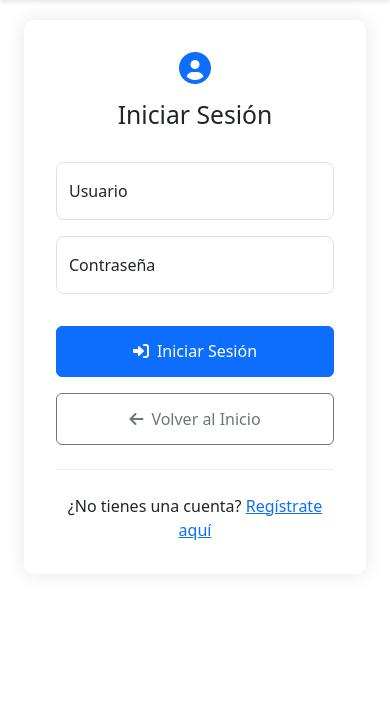
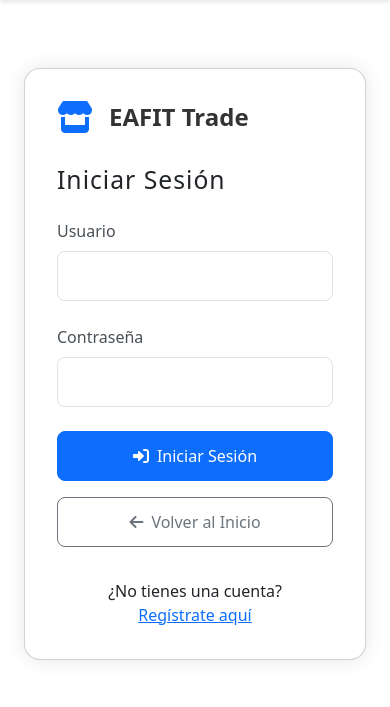
Before and after one commit to camiloarbr/EafitTrade, a Django app: page /login/ in a window 390 px wide. Shown: the part 56-763 px from the top of the page. Run offline with Django 5.2, Linux system fonts and the light colour scheme.

Commit message:
Cambio de diseño del login

```diff
--- a/products/templates/registration/login.html
+++ b/products/templates/registration/login.html
@@ -4,61 +4,111 @@
 
 {% block extra_styles %}
 <style>
-    .auth-container {
-        max-width: 400px;
-        margin: 2rem auto;
+    .auth-section {
+        min-height: calc(100vh - 56px);
+        background-color: var(--primary-color);
+        background-image: linear-gradient(135deg, var(--primary-color) 0%, #0056b3 100%);
     }
 
     .auth-card {
-        background: white;
-        border-radius: 10px;
+        border-radius: 1rem;
+        overflow: hidden;
         box-shadow: 0 0 20px rgba(0,0,0,0.1);
-        padding: 2rem;
     }
 
-    .auth-header {
-        text-align: center;
+    .auth-image {
+        background-image: url('https://www.eafit.edu.co/Style%20Library/images/logo-universidad-eafit.png');
+        background-size: cover;
+        background-position: center;
+        background-color: #f8f9fa;
+        min-height: 300px;
+    }
+
+    .auth-form {
+        padding: 3rem;
+    }
+
+    .brand-wrapper {
         margin-bottom: 2rem;
     }
 
-    .auth-header i {
+    .brand-icon {
         font-size: 2rem;
         color: var(--primary-color);
-        margin-bottom: 1rem;
     }
 
-    .form-floating {
-        margin-bottom: 1rem;
+    .brand-text {
+        font-size: 1.5rem;
+        font-weight: bold;
+        color: #333;
+        margin: 0;
     }
 
-    .form-floating input {
-        border-radius: 8px;
+    .form-control {
+        padding: 0.75rem 1rem;
+        font-size: 1rem;
+        border-radius: 0.5rem;
+        border: 1px solid #dee2e6;
+    }
+
+    .form-control:focus {
+        border-color: var(--primary-color);
+        box-shadow: 0 0 0 0.2rem rgba(13, 110, 253, 0.25);
+    }
+
+    .form-label {
+        color: #495057;
+        font-weight: 500;
+    }
+
+    .btn-auth {
+        padding: 0.75rem 1.5rem;
+        font-size: 1rem;
+        border-radius: 0.5rem;
+        width: 100%;
+        font-weight: 500;
     }
 
     .auth-footer {
+        margin-top: 2rem;
         text-align: center;
-        margin-top: 1.5rem;
-        padding-top: 1.5rem;
-        border-top: 1px solid #eee;
     }
 
-    .btn-auth {
-        width: 100%;
-        padding: 0.8rem;
-        font-weight: 500;
+    .auth-links {
         margin-top: 1rem;
+        font-size: 0.875rem;
+    }
+
+    @media (max-width: 767.98px) {
+        .auth-image {
+            min-height: 200px;
+        }
+
+        .auth-form {
+            padding: 2rem;
+        }
     }
 </style>
 {% endblock %}
 
 {% block content %}
-<div class="container">
-    <div class="auth-container">
-        <div class="auth-card">
-            <div class="auth-header">
-                <i class="fas fa-user-circle"></i>
-                <h2>Iniciar Sesión</h2>
+<section class="auth-section py-5">
+    <div class="container h-100">
+        <div class="row justify-content-center align-items-center">
+            <div class="col-12 col-xl-10">
+                <div class="card auth-card">
+                    <div class="row g-0">
+                        <div class="col-md-5 d-none d-md-block">
+                            <div class="auth-image h-100"></div>
                         </div>
+                        <div class="col-md-7">
+                            <div class="auth-form">
+                                <div class="brand-wrapper d-flex align-items-center">
+                                    <i class="fas fa-store brand-icon me-3"></i>
+                                    <h1 class="brand-text">EAFIT Trade</h1>
+                                </div>
+
+                                <h2 class="fw-normal mb-4" style="letter-spacing: 1px;">Iniciar Sesión</h2>
 
                                 {% if form.errors %}
                                 <div class="alert alert-danger" role="alert">
@@ -70,10 +120,11 @@
                                 <form method="post" novalidate>
                                     {% csrf_token %}
 
-                <div class="form-floating">
-                    <input type="text" name="username" class="form-control {% if form.username.errors %}is-invalid{% endif %}"
-                           id="id_username" placeholder="Usuario" required>
-                    <label for="id_username">Usuario</label>
+                                    <div class="mb-4">
+                                        <label for="id_username" class="form-label">Usuario</label>
+                                        <input type="text" name="username"
+                                               class="form-control form-control-lg {% if form.username.errors %}is-invalid{% endif %}"
+                                               id="id_username" required>
                                         {% if form.username.errors %}
                                         <div class="invalid-feedback">
                                             {{ form.username.errors|join:", " }}
@@ -81,10 +132,11 @@
                                         {% endif %}
                                     </div>
 
-                <div class="form-floating">
-                    <input type="password" name="password" class="form-control {% if form.password.errors %}is-invalid{% endif %}"
-                           id="id_password" placeholder="Contraseña" required>
-                    <label for="id_password">Contraseña</label>
+                                    <div class="mb-4">
+                                        <label for="id_password" class="form-label">Contraseña</label>
+                                        <input type="password" name="password"
+                                               class="form-control form-control-lg {% if form.password.errors %}is-invalid{% endif %}"
+                                               id="id_password" required>
                                         {% if form.password.errors %}
                                         <div class="invalid-feedback">
                                             {{ form.password.errors|join:", " }}
@@ -94,21 +146,25 @@
 
                                     <input type="hidden" name="next" value="{{ next }}">
 
-                <button type="submit" class="btn btn-primary btn-auth">
+                                    <button type="submit" class="btn btn-primary btn-auth mb-3">
                                         <i class="fas fa-sign-in-alt me-2"></i>Iniciar Sesión
                                     </button>
 
                                     <a href="{% url 'home' %}" class="btn btn-outline-secondary btn-auth">
                                         <i class="fas fa-arrow-left me-2"></i>Volver al Inicio
                                     </a>
-            </form>
 
                                     <div class="auth-footer">
-                <p class="mb-0">¿No tienes una cuenta?
+                                        <p class="mb-0">¿No tienes una cuenta?</p>
                                         <a href="{% url 'register' %}" class="text-primary">Regístrate aquí</a>
-                </p>
+                                    </div>
+                                </form>
                             </div>
                         </div>
                     </div>
                 </div>
+            </div>
+        </div>
+    </div>
+</section>
 {% endblock %}
```
Also changed, not shown: db.sqlite3. Lines whose indentation alone changed are shown as unchanged.
